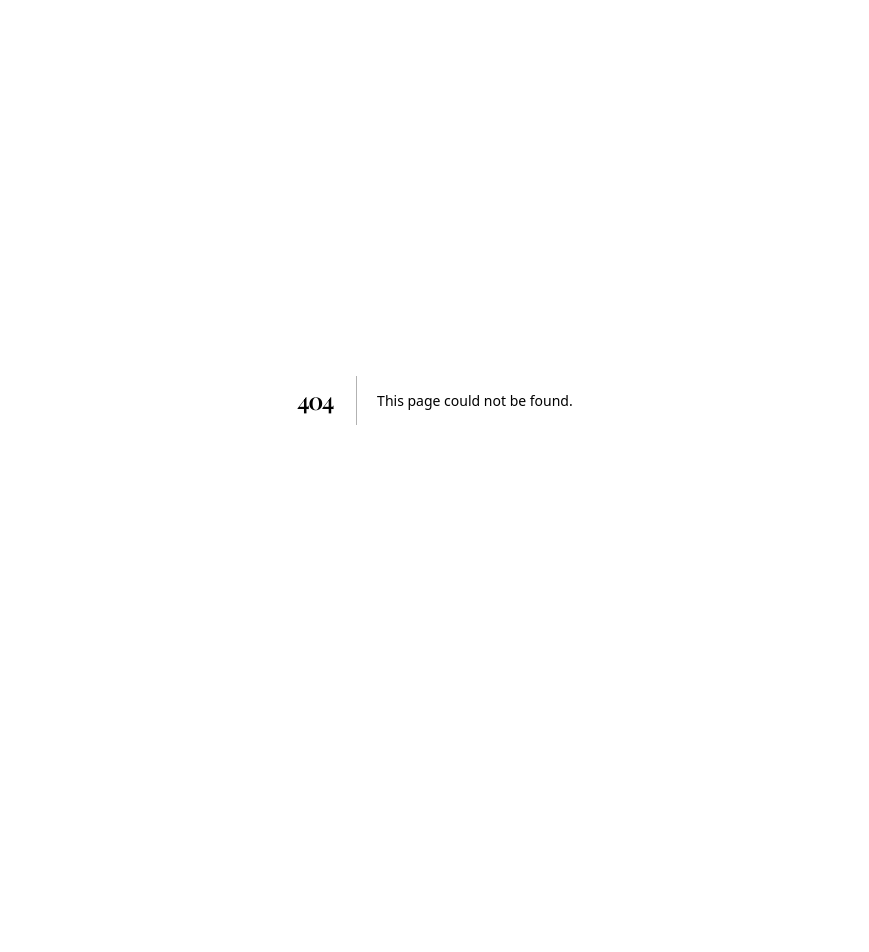
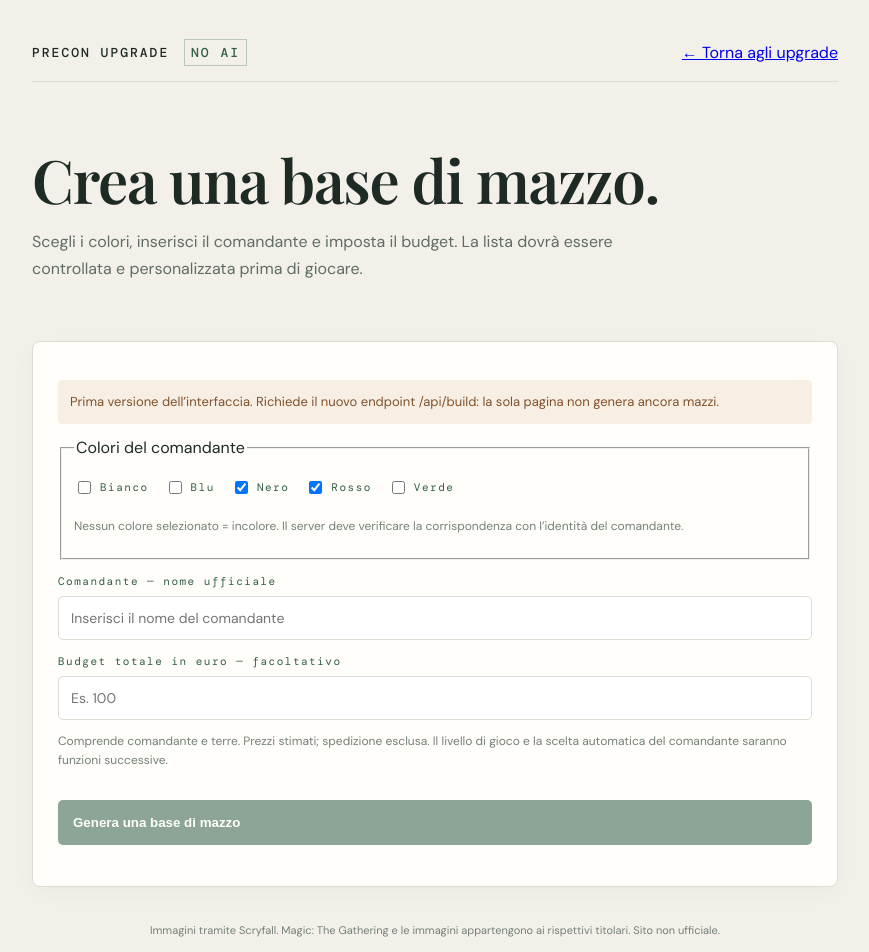
Before and after one commit to lucky24123/precon-upgrade, a Next.js app: page /crea-mazzo in a window 1280 px wide. Before the commit this address had no page. Shown: the top 952 px of the page, without its empty margins (205-1074 px from the left). Before the commit the page ends 800 px from the top, so only its background shows below. Built offline with nearby package versions, Linux system fonts and the light colour scheme; a web font is replaced by a local one.

Commit message:
Create page.tsx

```diff
--- /dev/null
+++ b/app/crea-mazzo/page.tsx
@@ -0,0 +1,82 @@
+"use client";
+
+import { useState } from "react";
+import Link from "next/link";
+
+type Card = { name: string; quantity: number; image: string | null; priceEUR: number | null };
+type DeckResult = { commander: string; cards: Card[]; warnings: string[] };
+const colors = [
+  { code: "W", name: "Bianco" }, { code: "U", name: "Blu" },
+  { code: "B", name: "Nero" }, { code: "R", name: "Rosso" },
+  { code: "G", name: "Verde" },
+];
+function Picture({ src, name }: { src: string | null; name: string }) {
+  const [failed, setFailed] = useState(false);
+  if (!src || failed) return <p className="fine">Immagine non disponibile</p>;
+  return <a href={src} target="_blank" rel="noreferrer"><img src={src} alt={name} loading="lazy" onError={() => setFailed(true)} style={{ width: "100%", maxWidth: 220, borderRadius: 12 }} /></a>;
+}
+function isResult(value: unknown): value is DeckResult {
+  if (!value || typeof value !== "object") return false;
+  const d = value as Partial<DeckResult>;
+  return typeof d.commander === "string" && Array.isArray(d.warnings) && d.warnings.every(w => typeof w === "string") && Array.isArray(d.cards) && d.cards.every(c => c && typeof c.name === "string" && Number.isInteger(c.quantity) && c.quantity > 0 && (c.image === null || typeof c.image === "string") && (c.priceEUR === null || (typeof c.priceEUR === "number" && Number.isFinite(c.priceEUR) && c.priceEUR >= 0)));
+}
+export default function CreateDeck() {
+  const [selected, setSelected] = useState<string[]>(["B", "R"]);
+  const [commander, setCommander] = useState("");
+  const [budget, setBudget] = useState("");
+  const [busy, setBusy] = useState(false);
+  const [message, setMessage] = useState("");
+  const [result, setResult] = useState<DeckResult | null>(null);
+  const [copyMessage, setCopyMessage] = useState("");
+  function toggle(color: string) {
+    setSelected(current => current.includes(color) ? current.filter(c => c !== color) : [...current, color]);
+    setResult(null);
+  }
+  async function generate(event: React.FormEvent<HTMLFormElement>) {
+    event.preventDefault(); setMessage(""); setResult(null); setCopyMessage("");
+    const raw = budget.trim(); const amount = raw === "" ? null : Number(raw.replace(",", "."));
+    if (amount !== null && (!Number.isFinite(amount) || amount < 0)) { setMessage("Inserisci un budget valido, per esempio 100 o 100,50."); return; }
+    setBusy(true);
+    try {
+      const response = await fetch("/api/build", {
+        method: "POST", headers: { "Content-Type": "application/json" },
+        body: JSON.stringify({ commander: commander.trim(), colors: colors.filter(c => selected.includes(c.code)).map(c => c.code), budgetEUR: amount }),
+      });
+      if (response.status === 404 || response.status === 405) throw new Error("La pagina è pronta, ma il generatore /api/build non è ancora installato. Serve aggiungere app/api/build/route.ts.");
+      const data: unknown = await response.json();
+      if (!response.ok) {
+        const error = data && typeof data === "object" && "error" in data ? (data as { error: unknown }).error : null;
+        throw new Error(typeof error === "string" ? error : "Generazione non riuscita.");
+      }
+      if (!isResult(data)) throw new Error("Il generatore ha restituito dati non validi.");
+      if (data.cards.reduce((sum, c) => sum + c.quantity, 0) !== 100) throw new Error("Lista incompleta: il generatore deve restituire 100 carte, comandante incluso.");
+      const knownTotal = data.cards.reduce((sum, c) => sum + Math.round((c.priceEUR ?? 0) * 100) * c.quantity, 0);
+      if (amount !== null && (data.cards.some(c => c.priceEUR === null) || knownTotal > Math.floor(amount * 100))) throw new Error("Il generatore non ha verificato il budget per tutte le carte. Non mostro la lista come completata.");
+      setResult(data);
+    } catch (error) { setMessage(error instanceof Error ? error.message : "Errore inatteso."); }
+    finally { setBusy(false); }
+  }
+  async function copyDeck() {
+    if (!result) return;
+    try { await navigator.clipboard.writeText(result.cards.map(c => `${c.quantity} ${c.name}`).join("\n")); setCopyMessage("Lista copiata."); }
+    catch { setCopyMessage("Copia automatica non disponibile: seleziona e copia la lista qui sotto."); }
+  }
+  const subtotal = result?.cards.reduce((sum, c) => sum + Math.round((c.priceEUR ?? 0) * 100) * c.quantity, 0) ?? 0;
+  return <main className="shell">
+    <header><div className="brand">PRECON UPGRADE <span>NO AI</span></div><Link href="/">← Torna agli upgrade</Link></header>
+    <section className="hero"><h1>Crea una base di mazzo.</h1><p>Scegli i colori, inserisci il comandante e imposta il budget. La lista dovrà essere controllata e personalizzata prima di giocare.</p></section>
+    <section className="panel">
+      <p className="notice">Prima versione dell’interfaccia. Richiede il nuovo endpoint /api/build: la sola pagina non genera ancora mazzi.</p>
+      <form onSubmit={generate}>
+        <fieldset disabled={busy}><legend>Colori del comandante</legend><div style={{ display: "flex", flexWrap: "wrap", gap: 16 }}>{colors.map(c => <label key={c.code} style={{ display: "flex", alignItems: "center", gap: 6 }}><input type="checkbox" checked={selected.includes(c.code)} onChange={() => toggle(c.code)} style={{ width: "auto" }} />{c.name}</label>)}</div><p className="fine">Nessun colore selezionato = incolore. Il server deve verificare la corrispondenza con l’identità del comandante.</p></fieldset>
+        <label htmlFor="commander">Comandante — nome ufficiale</label><input id="commander" required value={commander} disabled={busy} onChange={e => { setCommander(e.target.value); setResult(null); }} placeholder="Inserisci il nome del comandante" />
+        <label htmlFor="budget">Budget totale in euro — facoltativo</label><input id="budget" inputMode="decimal" value={budget} disabled={busy} onChange={e => { setBudget(e.target.value); setResult(null); }} placeholder="Es. 100" />
+        <p className="fine">Comprende comandante e terre. Prezzi stimati; spedizione esclusa. Il livello di gioco e la scelta automatica del comandante saranno funzioni successive.</p>
+        <button disabled={busy || !commander.trim()} type="submit">{busy ? "Generazione in corso…" : "Genera una base di mazzo"}</button>
+      </form>
+      <p role="status" aria-live="polite">{message}</p>
+    </section>
+    {result && <section className="panel"><h2>{result.commander}</h2><p>100 carte · {result.cards.some(c => c.priceEUR === null) ? "Subtotale prezzi noti" : "Totale stimato"}: {(subtotal / 100).toFixed(2)} €</p>{result.warnings.map((w, i) => <p className="notice" key={i}>{w}</p>)}<button onClick={copyDeck}>Copia decklist</button><p role="status">{copyMessage}</p><div style={{ display: "grid", gridTemplateColumns: "repeat(auto-fit,minmax(min(100%,220px),1fr))", gap: 20 }}>{result.cards.map((c, i) => <article key={`${c.name}-${i}`}><h3>{c.quantity} × {c.name}</h3><Picture key={c.image} src={c.image} name={c.name} /><p>{c.priceEUR === null ? "Prezzo non disponibile" : `${c.priceEUR.toFixed(2)} € per copia`}</p></article>)}</div><label htmlFor="decklist">Lista da copiare</label><textarea id="decklist" readOnly value={result.cards.map(c => `${c.quantity} ${c.name}`).join("\n")} /></section>}
+    <footer>Immagini tramite Scryfall. Magic: The Gathering e le immagini appartengono ai rispettivi titolari. Sito non ufficiale.</footer>
+  </main>;
+}
```
